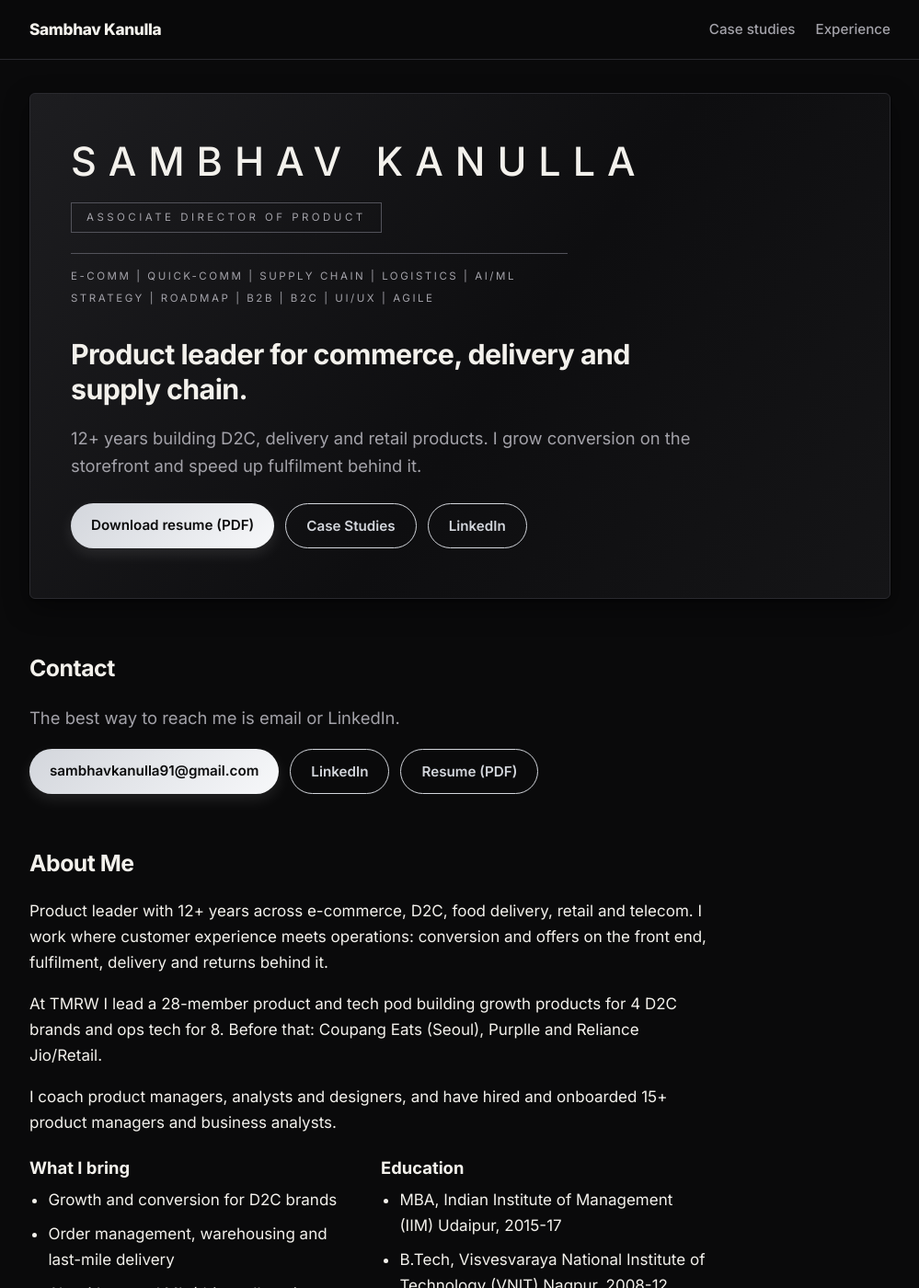
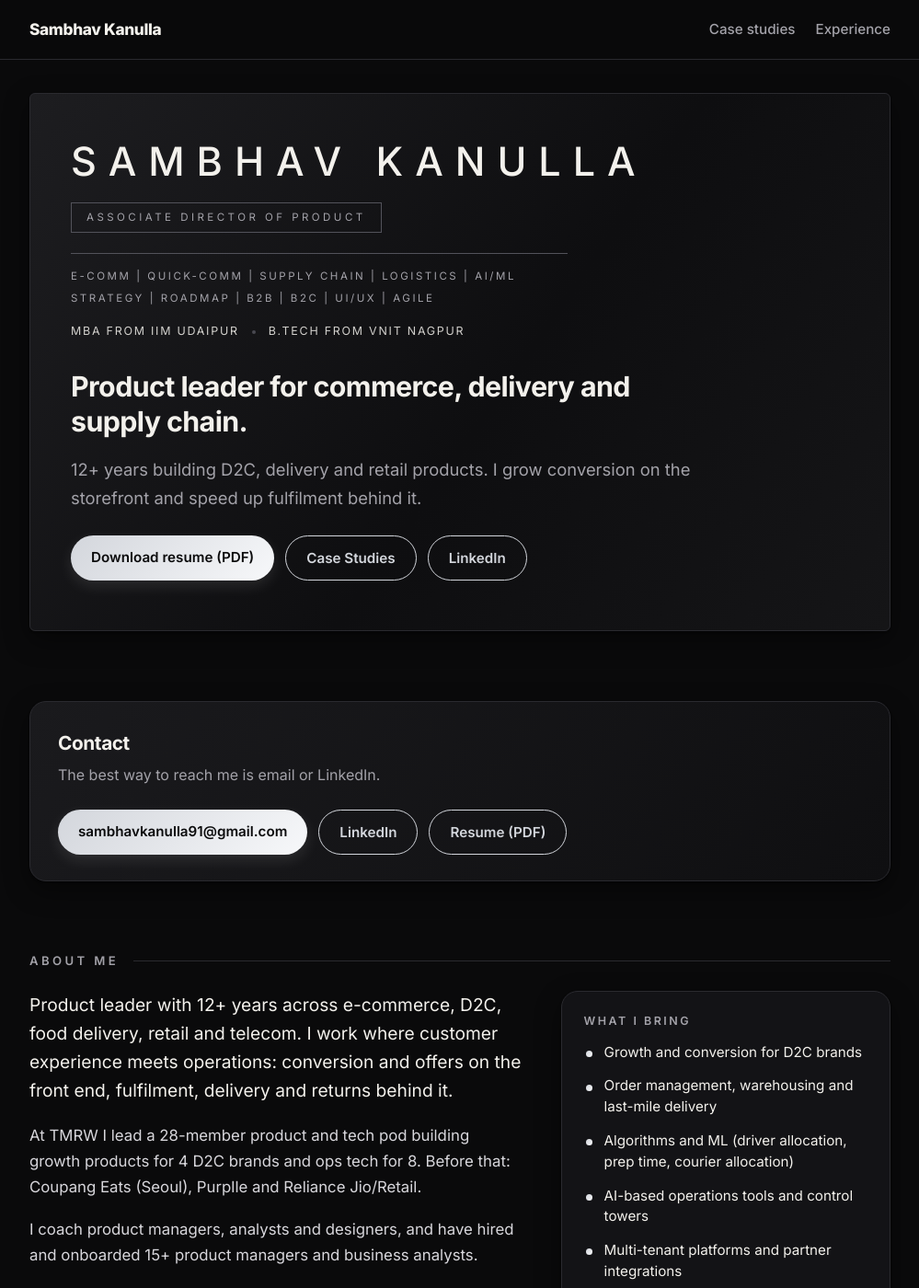
Before and after one commit to sambhavkanulla/sambhavkanulla.github.io, a Jekyll site: the page built from index.html, in a window 1280 px wide and 1400 px high. Shown: the whole window at 92% size, without its empty margins (140-1139 px from the left). Built offline with Jekyll 4.4.1, drawn with Linux system fonts in a browser that asks for light colours.

Commit message:
Home: education in header block, remove Education section, visual polish
Co-Authored-By: Claude Sonnet 5.5 <noreply@anthropic.com>
Claude-Session: https://claude.ai/code/session_01PrKmB98M39T9226rhsuyd2

```diff
--- a/_data/profile.yml
+++ b/_data/profile.yml
@@ -66,6 +66,7 @@ strengths:
   - "Multi-tenant platforms and partner integrations"
   - "Leading and mentoring product teams"
 
+# Shown in the header block on the Home page
 education:
-  - "MBA, Indian Institute of Management (IIM) Udaipur, 2015-17"
-  - "B.Tech, Visvesvaraya National Institute of Technology (VNIT) Nagpur, 2008-12"
+  - "MBA from IIM Udaipur"
+  - "B.Tech from VNIT Nagpur"
--- a/assets/css/portfolio.css
+++ b/assets/css/portfolio.css
@@ -44,12 +44,34 @@ h3 { font-size: 1.15rem; margin: 0 0 0.45em; line-height: 1.3; font-weight: 700;
 .nav a.active { color: var(--text); box-shadow: inset 0 -2px 0 var(--accent); }
 .nav-cta { background: linear-gradient(135deg, var(--accent), var(--accent-2)); color: var(--on-accent) !important; padding: 7px 16px; border-radius: 999px; font-weight: 600 !important; }
 
-/* about + contact on the home page */
-.about-grid { display: grid; grid-template-columns: repeat(auto-fit, minmax(min(100%, 280px), 1fr)); gap: 24px; margin-top: 24px; max-width: 740px; }
-.about-grid ul { padding-left: 1.2em; margin: 0; }
-.about-grid li { margin-bottom: 0.5em; }
-.contact { margin-top: 8px; }
-.contact .cta-row { margin-top: 18px; }
+/* header block: education line */
+.edu { margin: 14px 0 0; display: flex; flex-wrap: wrap; gap: 6px 0; }
+.edu span { font-size: 0.78rem; letter-spacing: 0.14em; text-transform: uppercase; color: var(--text); opacity: 0.85; }
+.edu span + span::before { content: ""; display: inline-block; width: 4px; height: 4px; border-radius: 50%; background: var(--line-strong); margin: 0 14px; vertical-align: middle; }
+
+/* section rhythm and headings on the home page */
+main > section { margin-top: 76px; }
+main > section.hero { margin-top: 36px; }
+main > section > h2 { margin: 0 0 22px; display: flex; align-items: center; gap: 16px; font-size: 0.82rem; text-transform: uppercase; letter-spacing: 0.26em; font-weight: 600; color: var(--muted); }
+main > section > h2::after { content: ""; flex: 1; height: 1px; background: var(--line); }
+main > section > h2.impact-title { margin: 0 0 22px; }
+
+/* about me */
+.about-layout { display: grid; grid-template-columns: minmax(0, 1.5fr) minmax(0, 1fr); gap: 40px; align-items: start; }
+.about-layout .prose p { font-size: 1.05rem; color: #d8d7dc; margin: 0 0 1.1em; }
+.about-layout .prose p:first-child { font-size: 1.2rem; color: var(--text); line-height: 1.6; }
+.bring { background: var(--surface); border: 1px solid var(--line); border-radius: 18px; padding: 24px 24px 12px; box-shadow: var(--shadow); }
+.bring h3 { font-size: 0.78rem; text-transform: uppercase; letter-spacing: 0.2em; color: var(--muted); font-weight: 600; margin: 0 0 14px; }
+.bring ul { list-style: none; padding: 0; margin: 0; }
+.bring li { position: relative; padding: 0 0 14px 22px; font-size: 0.95rem; line-height: 1.5; }
+.bring li::before { content: ""; position: absolute; left: 2px; top: 0.6em; width: 7px; height: 7px; border-radius: 50%; background: linear-gradient(135deg, var(--accent), var(--accent-2)); }
+
+/* contact */
+.contact-card { display: flex; align-items: center; justify-content: space-between; gap: 24px; flex-wrap: wrap; border: 1px solid var(--line); border-radius: 18px; padding: 28px 30px; background: linear-gradient(125deg, #1a1a1d 0%, #0f0f11 100%); box-shadow: var(--shadow); }
+.contact-card h2 { margin: 0 0 4px; font-size: 1.3rem; display: block; text-transform: none; letter-spacing: -0.02em; color: var(--text); font-weight: 700; }
+.contact-card h2::after { display: none; }
+.contact-card .lead { margin: 0; font-size: 1rem; }
+.contact-card .cta-row { margin: 0; }
 #about, #contact { scroll-margin-top: 16px; }
 
 /* footer */
@@ -162,6 +184,16 @@ h3 { font-size: 1.15rem; margin: 0 0 0.45em; line-height: 1.3; font-weight: 700;
   .job-head { gap: 12px; }
   .logo { width: 44px; height: 44px; }
 
+  main > section { margin-top: 52px; }
+  main > section.hero { margin-top: 14px; }
+  main > section > h2 { letter-spacing: 0.2em; margin-bottom: 16px; }
+  .edu span { font-size: 0.7rem; letter-spacing: 0.1em; }
+  .edu span + span::before { margin: 0 10px; }
+  .about-layout { grid-template-columns: 1fr; gap: 24px; }
+  .about-layout .prose p:first-child { font-size: 1.08rem; }
+  .bring { padding: 20px 18px 8px; }
+  .contact-card { padding: 22px 18px; gap: 16px; }
+  .contact-card .cta-row { width: 100%; }
   .site-footer { margin-top: 56px; }
   .footer-inner { flex-direction: column; gap: 6px; }
 }
--- a/index.html
+++ b/index.html
@@ -9,6 +9,7 @@ title: "Product Leader"
   <p class="role-box">{{ p.role }}</p>
   <hr class="rule">
   <p class="keywords">{% for k in p.keywords %}<span>{{ k }}</span>{% endfor %}</p>
+  <p class="edu">{% for e in p.education %}<span>{{ e }}</span>{% endfor %}</p>
   <p class="statement">{{ p.headline }}</p>
   <p class="lead">{{ p.subheadline }}</p>
   <p class="cta-row">
@@ -19,29 +20,29 @@ title: "Product Leader"
 </section>
 
 <section id="contact" class="contact">
+  <div class="contact-card">
+    <div>
       <h2>Contact</h2>
       <p class="lead">The best way to reach me is email or LinkedIn.</p>
+    </div>
     <p class="cta-row">
       <a class="btn" href="mailto:{{ p.email }}">{{ p.email }}</a>
       <a class="btn btn-ghost" href="{{ p.linkedin }}" target="_blank" rel="noopener">LinkedIn</a>
       {% if p.resume_file != "" %}<a class="btn btn-ghost" href="{{ p.resume_file | relative_url }}">Resume (PDF)</a>{% endif %}
     </p>
+  </div>
 </section>
 
 <section id="about">
   <h2>About Me</h2>
+  <div class="about-layout">
     <div class="prose">
       {% for para in p.about %}<p>{{ para }}</p>{% endfor %}
     </div>
-  <div class="about-grid">
-    <div>
+    <aside class="bring">
       <h3>What I bring</h3>
       <ul>{% for s in p.strengths %}<li>{{ s }}</li>{% endfor %}</ul>
-    </div>
-    <div>
-      <h3>Education</h3>
-      <ul>{% for e in p.education %}<li>{{ e }}</li>{% endfor %}</ul>
-    </div>
+    </aside>
   </div>
 </section>
 
```
Lines whose indentation alone changed are shown as unchanged.
